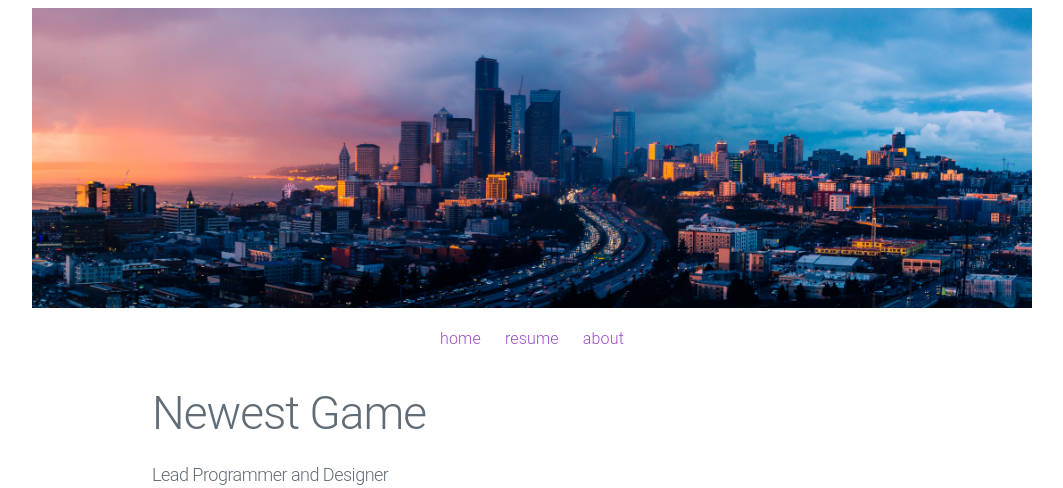
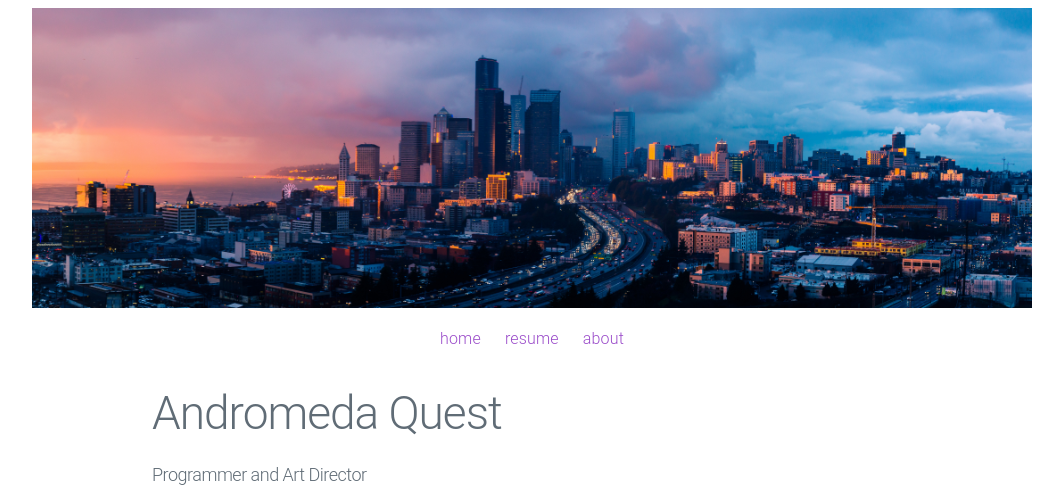
Before and after one commit to maasonkao/maasonkao.github.io, a Jekyll site: the page built from _posts/2022-10-09-newest-game.md, in a window 1280 px wide. Shown: the top 488 px of the page, without its empty margins (108-1171 px from the left). Built offline with Jekyll 4.4.1, drawn with Linux system fonts in a browser that asks for light colours; grey boxes are pictures that could not be loaded.

Commit message:
Update 2022-10-09-newest-game.md to Andromeda Quest

```diff
--- a/_posts/2022-10-09-newest-game.md
+++ b/_posts/2022-10-09-newest-game.md
@@ -1,12 +1,12 @@
 ---
 layout: post
-title:  "Newest Game"
-summary: "Lead Programmer and Designer"
+title:  "Andromeda Quest"
+summary: "Programmer and Art Director"
 date:   2022-10-09 15:39:40
-preview: /assets/postpreview.png
+preview: /assets/AQ/aq_title.png
 ---
 
-![Picture 1](/assets/fullsize.png)
+![Picture 1](/assets/AQ/bb.png)
 
 Here's some impressive stuff I did:
 
```
